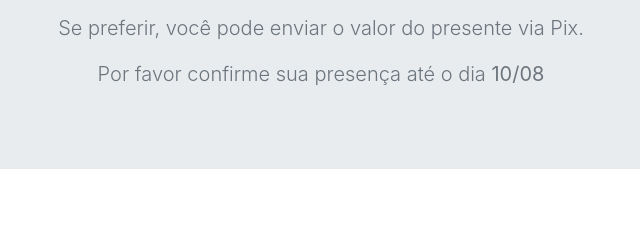
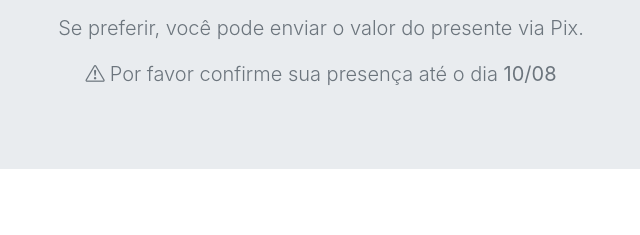
Before and after one commit to Jotta-gab/Lista_de_presentes_, a plain HTML site: page index.html in a window 1280 px wide. Shown: the part 290-525 px from the top of the page, 319-959 px from the left. Drawn offline with nearby package versions, Linux system fonts and the light colour scheme.

Commit message:
Update index.html

```diff
--- a/index.html
+++ b/index.html
@@ -44,7 +44,7 @@
                     style=" font-size: 1.2rem; margin-right: 5px;"></i>Recomendação para tamanhos: p ou pp <strong>a
                     depender da forma </strong>, calçados: 35/36</p>
                     <p class="lead text-muted">Se preferir, você pode enviar o valor do presente via Pix.</p>
-            <p class="lead text-muted">Por favor confirme sua presença até o dia <strong>10/08</strong></p>
+            <p class="lead text-muted"><i class="bi bi-exclamation-triangle" style=" font-size: 1.2rem; margin-right: 5px;"></i>Por favor confirme sua presença até o dia <strong>10/08</strong></p>
 
         </div>
     </section>
```
